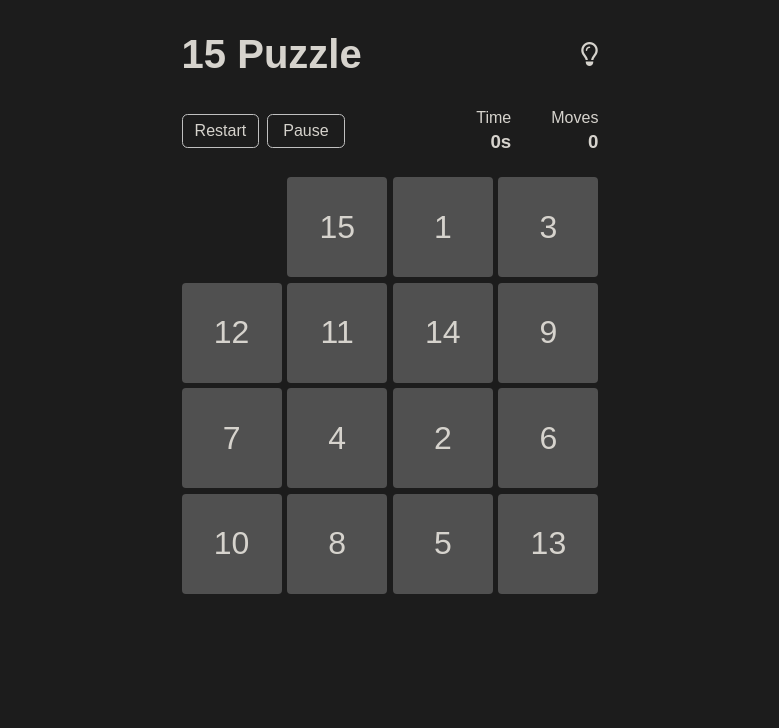
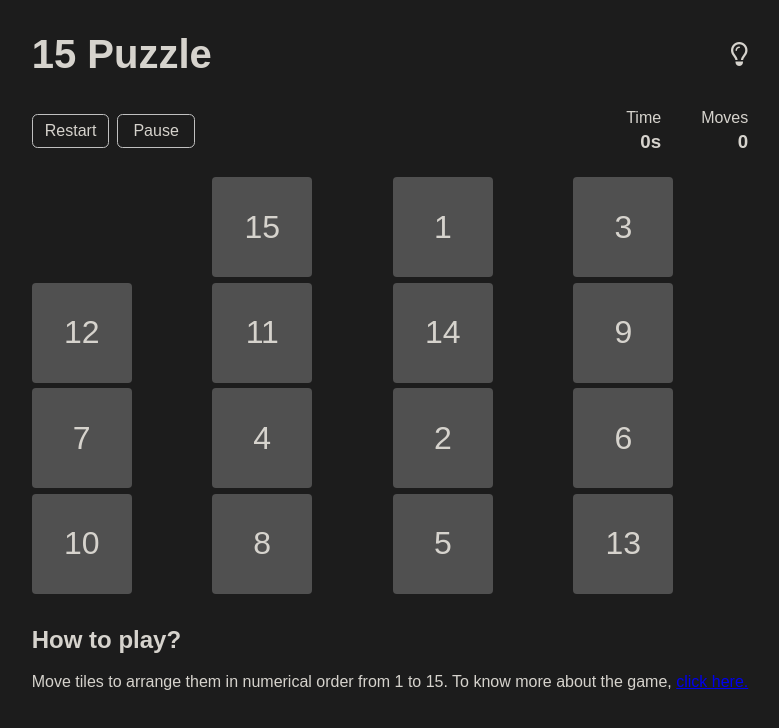
Before and after one commit to khakimbekerkinboev/fifteen-puzzle, a plain HTML site: page fifteen-puzzle/index.html in a window 1280 px wide. Shown: the whole page, without its empty margins (250-1029 px from the left). Drawn offline with Linux system fonts and the light colour scheme.

Commit message:
feat: add 'how to play' section

```diff
--- a/fifteen-puzzle/index.html
+++ b/fifteen-puzzle/index.html
@@ -65,6 +65,19 @@
           </div>
         </div>
         <!-- end of main grid -->
+
+        <!--instructions-->
+        <div class="instructions">
+          <h2>How to play?</h2>
+          <p>
+            Move tiles to arrange them in numerical order from 1 to 15. To know
+            more about the game,
+            <a href="https://en.wikipedia.org/wiki/15_puzzle" target="_blank"
+              >click here.</a
+            >
+          </p>
+        </div>
+        <!--end of instructions-->
       </div>
     </div>
     <script src="./script.js"></script>
--- a/fifteen-puzzle/style.css
+++ b/fifteen-puzzle/style.css
@@ -86,7 +86,7 @@ header {
   grid-template-columns: repeat(4, 1fr);
   grid-template-rows: repeat(4, 1fr);
   gap: 0.35rem;
-  margin-bottom: 1.5rem;
+  margin-bottom: 2rem;
   position: relative;
 }
 
@@ -127,6 +127,17 @@ header {
   cursor: pointer;
 }
 
+.instructions {
+  max-width: fit-content;
+}
+.instructions h2 {
+  margin-bottom: 1rem;
+}
+.instructions p {
+  text-align: justify;
+  line-height: 1.5rem;
+}
+
 @media (max-width: 500px) {
   .single-cell {
     width: 20vw;
```
